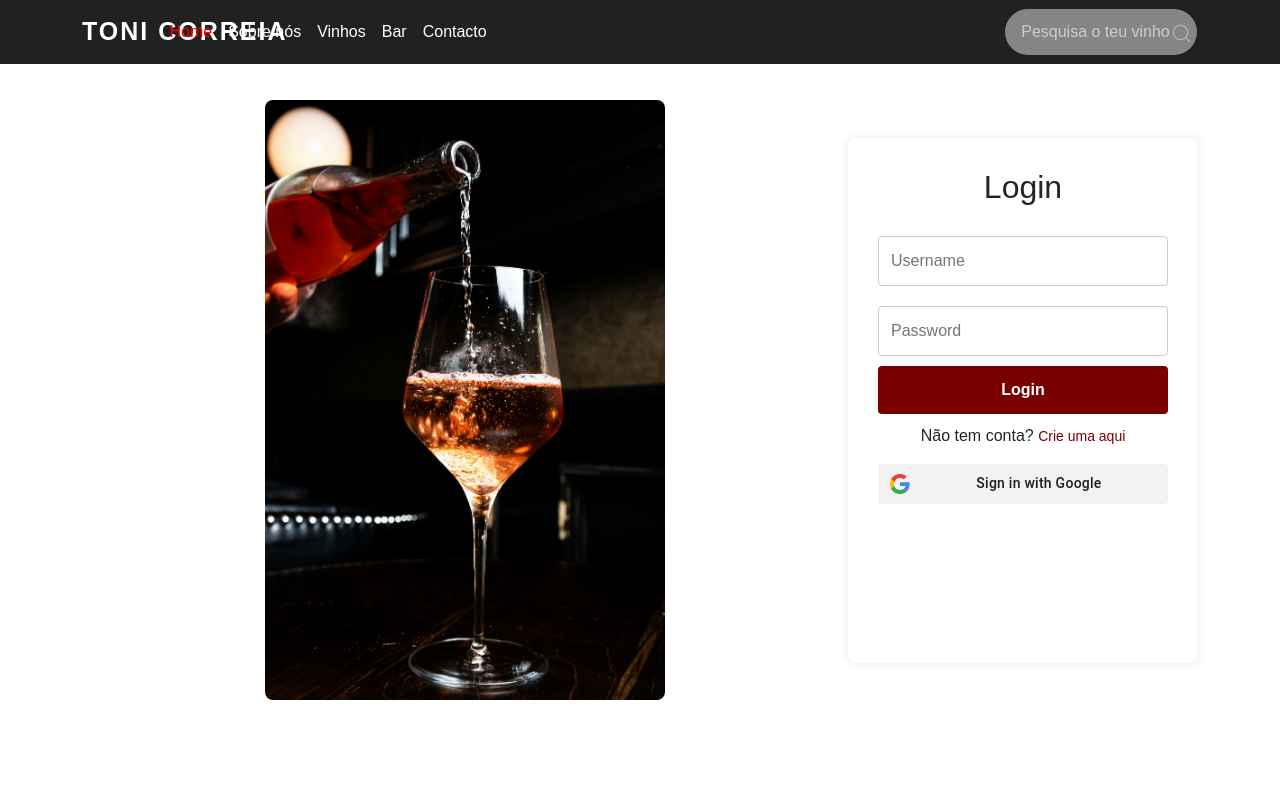
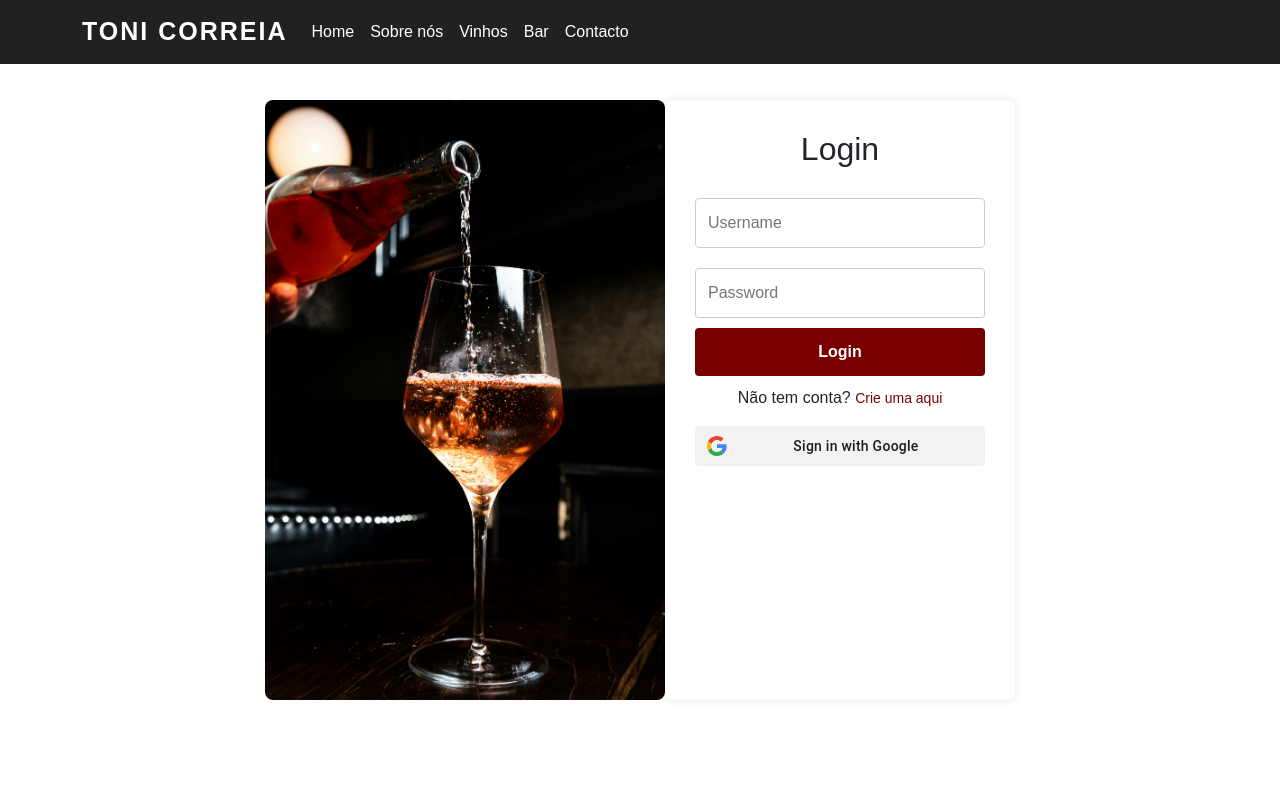
Before and after one commit to Correiiaa/E-commerce, a Flask app: page /login in a window 1280 px wide. Run offline with Flask 3, Linux system fonts and the light colour scheme; some libraries are stand-ins or nearby versions.

Commit message:
Css for navbar in login and register page

```diff
--- a/static/style.css
+++ b/static/style.css
@@ -14,11 +14,12 @@ body, html {
     overflow: hidden;
 }
 
-.container {
+.container-login {
     display: flex;
-    height: 100vh;
+    height: fit-content;
     justify-content: center;
     align-items: center;
+    max-width: 847px;
 }
 
 .left-side, .right-side {
@@ -40,10 +41,10 @@ body, html {
 }
 
 .left-side-register img {
-    width: 100%;
-    max-width: 397px;   /* igual ao max-width da .form-box */
+    width: 427px;
     object-fit: cover;
     border-radius: 8px;
+    height: 700px;
 }
 
 .right-side {
@@ -70,7 +71,7 @@ body, html {
     border-radius: 8px;
     box-shadow: 0 0 10px rgba(0,0,0,0.1);
     box-sizing: border-box;
-    height: 525px;
+    height: 600px;
 }
 
 .form-box-register {
@@ -81,7 +82,8 @@ body, html {
     border-radius: 8px;
     box-shadow: 0 0 10px rgba(0,0,0,0.1);
     box-sizing: border-box;
-    height: 600px;
+    height: 700px;
+
 }
 
 .form-box h2 {
@@ -264,7 +266,7 @@ body, html {
 
 
 @media (max-width: 700px) {
-    .container {
+    .container-login {
         flex-direction: column;
         height: auto;
         min-width: 0;
@@ -303,22 +305,19 @@ nav {
   max-height: 63.5px;
 }
 
-.navbar ul {
-
-}
-
 .navbar-light .navbar-brand {
   color: #ffffff;
   font-size: 25px;
   text-transform: uppercase;
   font-weight: bold;
   letter-spacing: 2px;
-  max-width: 63.5px !important;
 }
 
-.navbar-light .navbar-nav .active > .nav-link, .navbar-light .navbar-nav .nav-link.active, .navbar-light .navbar-nav .nav-link.show, .navbar-light .navbar-nav .show > .nav-link {
-  color: #ff0000;
+.navbar-brand:hover {
+  color: #ff0000 !important;
 }
+
+
 
 .navbar-light .navbar-nav .nav-link {
   color: #fff;
@@ -340,6 +339,10 @@ nav {
   color: #fff;
 }
 
+.nav-link:hover {
+  color: #ff0000;
+}
+
 .navbar-toggler {
   padding: 1px 5px;
   font-size: 18px;
@@ -349,62 +352,3 @@ nav {
 .navbar-light .navbar-nav .nav-link:focus, .navbar-light .navbar-nav .nav-link:hover {
   color: #fff;
 }
-
-.search {
-  display: flex;
-  align-items: center;
-  justify-content: space-between;
-  text-align: center;
-}
-
-.search__input {
-  font-family: inherit;
-  font-size: inherit;
-  background-color: #858585;
-  border: none;
-  color: #646464;
-  padding: 0.7rem 1rem;
-  border-radius: 30px;
-  width: 12em;
-  transition: all ease-in-out .5s;
-  margin-right: -2rem;
-}
-
-.search__input:hover, .search__input:focus {
-  box-shadow: 0 0 1em #00000013;
-}
-
-.search__input:focus {
-  outline: none;
-  background-color: #f0eeee;
-}
-
-.search__input::-webkit-input-placeholder {
-  font-weight: 100;
-  color: #ccc;
-}
-
-.search__input:focus {
-  background-color: #f0eeee;
-}
-
-.search__button {
-  border: none;
-  background-color: transparent;
-  margin-top: .1em;
-}
-
-.search__button:hover {
-  cursor: pointer;
-}
-
-.search__button:focus {
-  outline: none;
-  background-color: transparent;
-}
-
-.search__icon {
-  height: 1.3em;
-  width: 1.3em;
-  fill: #b4b4b4;
-}
--- a/templates/login.html
+++ b/templates/login.html
@@ -18,7 +18,7 @@
 <body>
     <nav class="navbar navbar-expand-lg navbar-light fixed-top" id="nav">
         <div class="container">
-            <a class="navbar-brand" href="#">Toni Correia</a>
+            <a class="navbar-brand" href="/">Toni Correia</a>
             <button class="navbar-toggler" type="button" data-toggle="collapse" data-target="#navbarSupportedContent" aria-controls="navbarSupportedContent" aria-expanded="false" aria-label="Toggle navigation">
                 <span class="navbar-toggler-icon"></span>
             </button>
@@ -26,7 +26,7 @@
             <div class="collapse navbar-collapse" id="navbarSupportedContent">
                 <ul class="navbar-nav ml-auto">
                     <li class="nav-item active">
-                        <a class="nav-link" href="#">Home</a>
+                        <a class="nav-link" href="/">Home</a>
                     </li>
                     <li class="nav-item">
                         <a class="nav-link" href="#">Sobre nós</a>
@@ -42,22 +42,11 @@
                     </li>
                 </ul>
             </div>
-
-            <div class="search">
-                <input type="text" class="search__input" placeholder="Pesquisa o teu vinho" name="query">
-                    <button class="search__button">
-                        <svg class="search__icon" aria-hidden="true" viewBox="0 0 24 24">
-                            <g>
-                                <path d="M21.53 20.47l-3.66-3.66C19.195 15.24 20 13.214 20 11c0-4.97-4.03-9-9-9s-9 4.03-9 9 4.03 9 9 9c2.215 0 4.24-.804 5.808-2.13l3.66 3.66c.147.146.34.22.53.22s.385-.073.53-.22c.295-.293.295-.767.002-1.06zM3.5 11c0-4.135 3.365-7.5 7.5-7.5s7.5 3.365 7.5 7.5-3.365 7.5-7.5 7.5-7.5-3.365-7.5-7.5z"></path>
-                            </g>
-                        </svg>
-                    </button>
-            </div>
         </div>
     </nav>
 
 
-    <div class="container">
+    <div class="container-login">
         <div class="left-side">
             <img src="/static/kevin-kelly-PPneSBqfCCU-unsplash.jpg" alt="wine login page" class="loginImage">
         </div>
```
Also changed, not shown: templates/register.html (+34 -1 lines).
